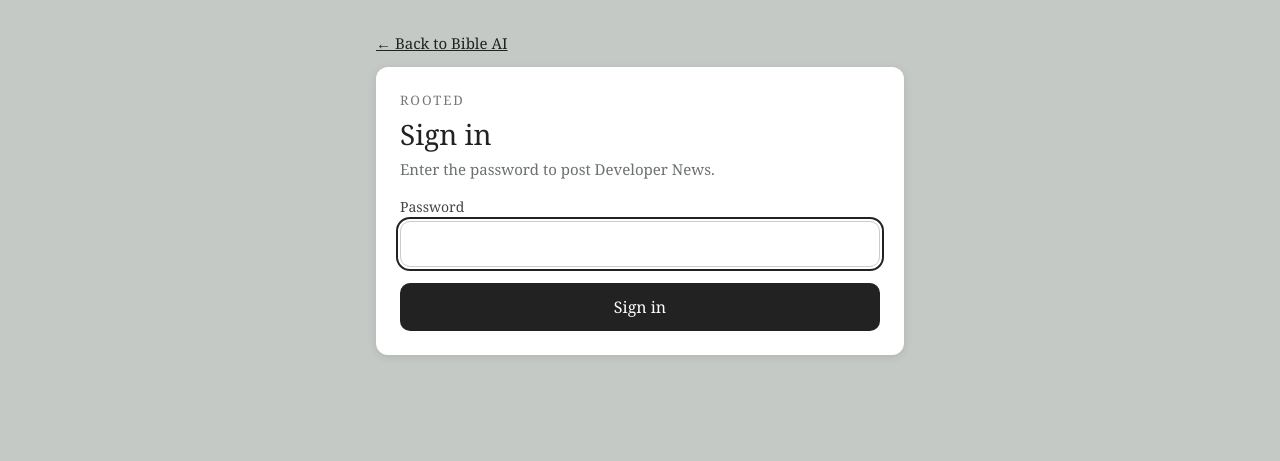
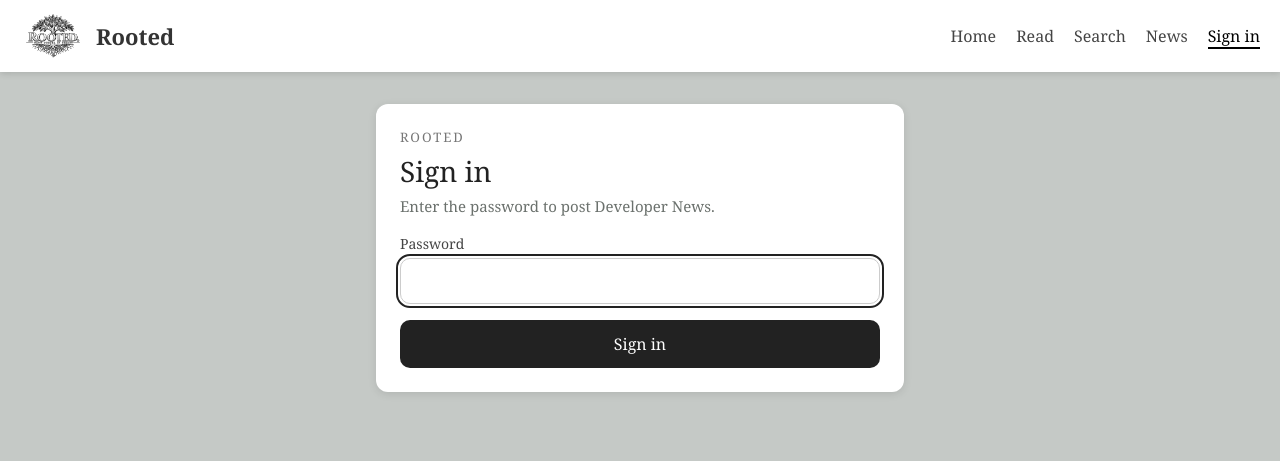
Before and after one commit to lenodrips-create/Rooted, a plain HTML site: page signin.html in a window 1280 px wide. Drawn offline with Linux system fonts and the light colour scheme.

Commit message:
Add Sign in to the menu on every page
The sign-in page gets the same menu bar; the small link at the bottom of
the Bible AI page is removed.

Co-Authored-By: Claude Opus 5.5 <noreply@anthropic.com>
Claude-Session: https://claude.ai/code/session_01HPieit864KDCZVCA5whX5p

```diff
--- a/signin.html
+++ b/signin.html
@@ -15,6 +15,43 @@
     }
 
     [hidden] { display: none !important; }
+
+    .menu-bar {
+      position: sticky;
+      top: 0;
+      z-index: 5;
+      background: #ffffff;
+      display: flex;
+      flex-wrap: wrap;
+      gap: 10px;
+      align-items: center;
+      justify-content: space-between;
+      padding: 14px 20px;
+      box-shadow: 0 2px 6px rgba(0, 0, 0, 0.12);
+    }
+
+    .logo {
+      display: flex;
+      align-items: center;
+      gap: 10px;
+      font-size: 22px;
+      font-weight: bold;
+      color: #333;
+    }
+
+    .logo img { height: 44px; width: auto; border-radius: 6px; display: block; }
+
+    .menu-links { display: flex; gap: 20px; list-style: none; }
+    .menu-links a { text-decoration: none; color: #444; font-size: 16px; }
+    .menu-links a:hover,
+    .menu-links a.active { color: #000; border-bottom: 2px solid #000; }
+
+    /* Phone menu */
+    .menu-bar { flex-wrap: wrap; gap: 10px; }
+    @media (max-width: 480px) {
+      .menu-links { gap: 14px; }
+      .menu-links a { font-size: 15px; }
+    }
 
     main { max-width: 560px; margin: 0 auto; padding: 32px 16px 48px; }
 
@@ -97,8 +134,19 @@
 </head>
 <body>
 
+  <nav class="menu-bar">
+    <div class="logo"><img src="images/rooted-logo-white.jpg" alt="Rooted logo">Rooted</div>
+    <ul class="menu-links">
+      <li><a href="index.html">Home</a></li>
+      <li><a href="read.html">Read</a></li>
+
+      <li><a href="search.html">Search</a></li>
+      <li><a href="news.html">News</a></li>
+      <li><a href="signin.html" class="active">Sign in</a></li>
+    </ul>
+  </nav>
+
   <main>
-    <a class="back" href="search.html">&larr; Back to Bible AI</a>
 
     <!-- Step 1: password -->
     <section class="card" id="signin-card">
```
Also changed, not shown: index.html (+2 -1 lines), news.html (+1 -0 lines), read.html (+1 -0 lines), search.html (+1 -1 lines).
